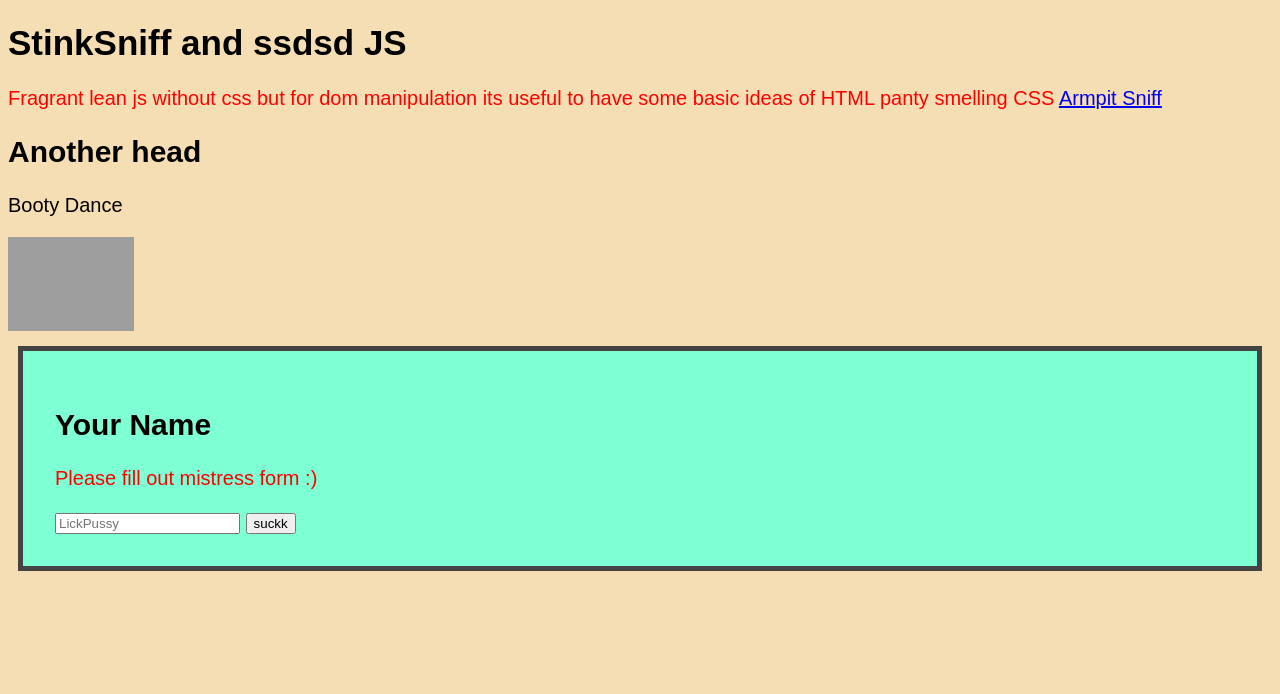
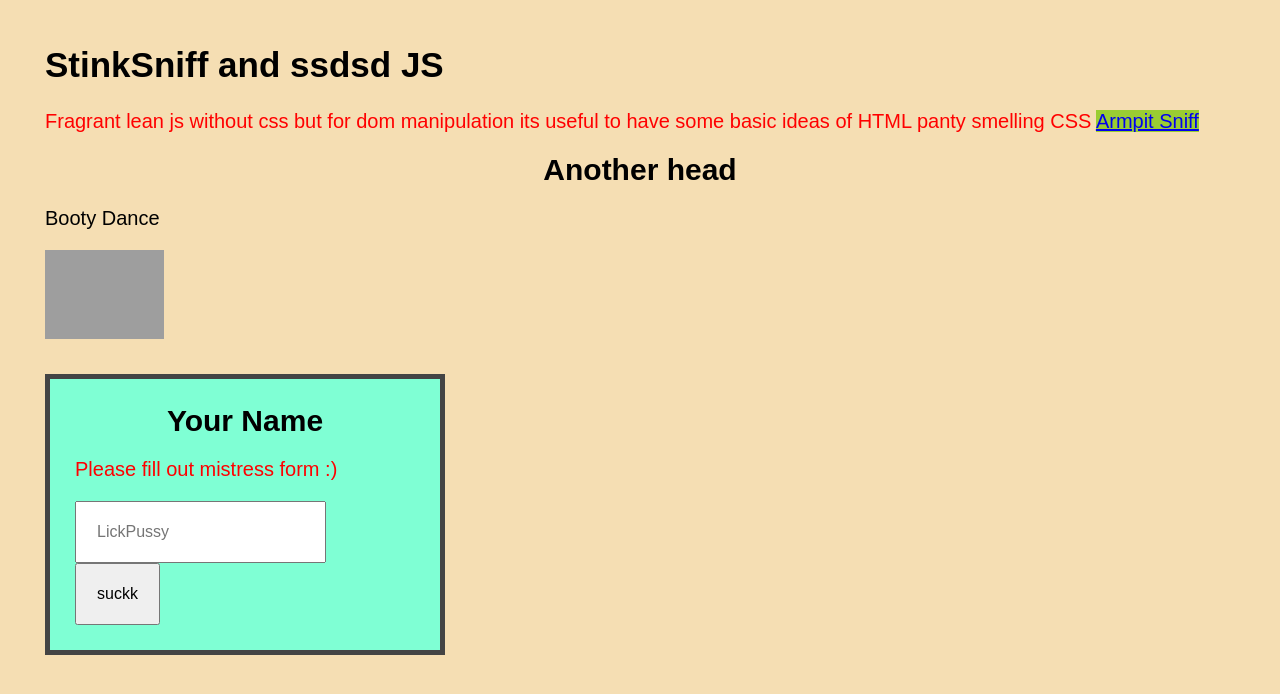
Before and after one commit to m0x0m0x/m-TCJCFZTE24-S6, a plain HTML site: page index.html in a window 1280 px wide. Drawn offline with Linux system fonts and the light colour scheme; grey boxes are pictures that could not be loaded.

Commit message:
more css

```diff
--- a/style.css
+++ b/style.css
@@ -1,11 +1,28 @@
+* {
+  margin: 0;
+  padding: 0;
+  box-sizing: border-box;
+}
+
 body {
   background-color: #f5deb3;
   font-family: sans-serif;
   font-size: 20px;
+  padding: 45px;
 }
 
 h1 {
   font-size: 35px;
+  margin-bottom: 25px;
+}
+
+h2 {
+  margin-bottom: 20px;
+  text-align: center;
+}
+
+p {
+  margin-bottom: 20px;
 }
 
 .first {
@@ -16,6 +33,16 @@ h1 {
   background-color: aquamarine;
   padding: 1rem;
   border: 5px solid #444;
-  padding: 2rem;
-  margin: 10px;
+  padding: 25px;
+  margin-top: 30px;
+  width: 400px;
 }
+input,
+button {
+  padding: 20px;
+  font-size: 16px;
+}
+
+a {
+  background-color: yellowgreen;
+}
```
